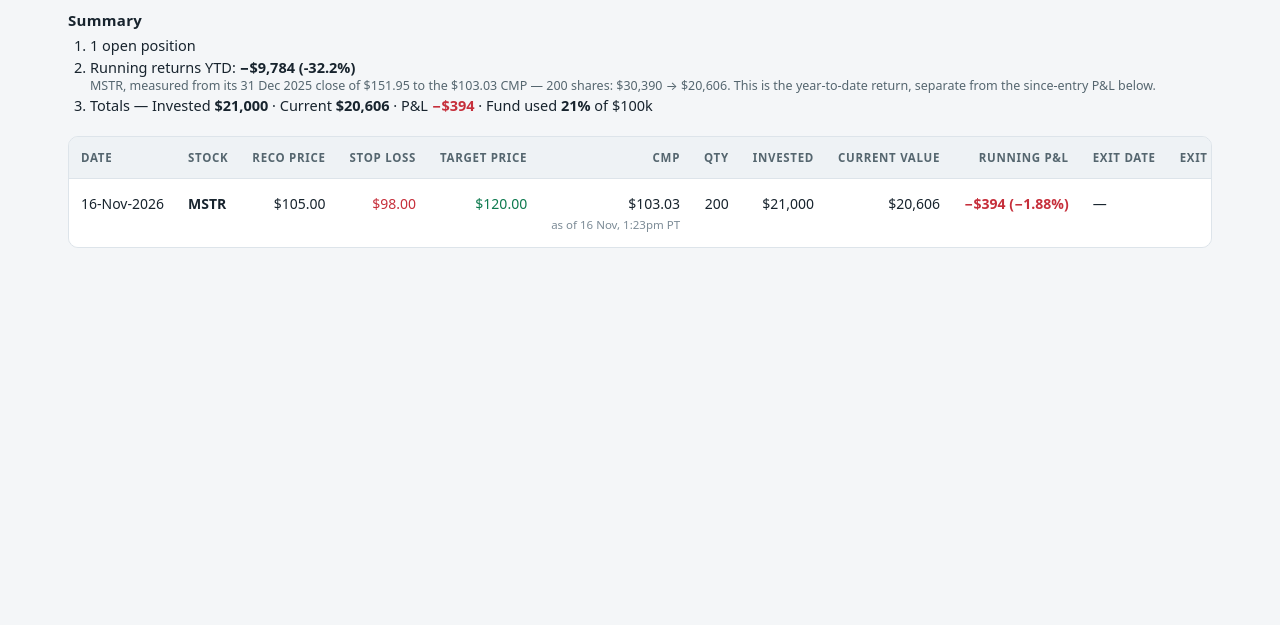
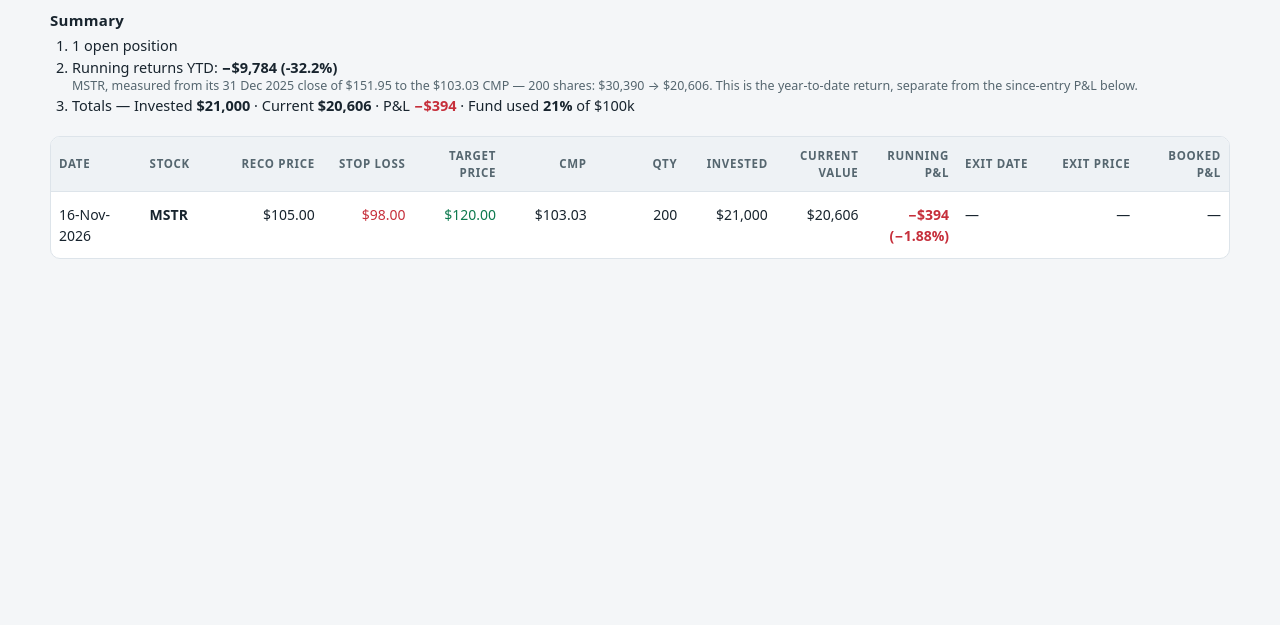
Before and after one commit to phoenixstonecapital/psc, a plain HTML site: page index.html in a window 1280 px wide. Shown: the part 175-800 px from the top of the page. Drawn offline with Linux system fonts and the light colour scheme.

Commit message:
Refresh dashboard 2026-11-16 13:26 PT

```diff
--- a/index.html
+++ b/index.html
@@ -20,13 +20,14 @@
   *{box-sizing:border-box}
   body{
     margin:0;
+    overflow-x:hidden;
     background:var(--bg);
     color:var(--text);
     font-family:system-ui, -apple-system, "Segoe UI", Roboto, sans-serif;
     line-height:1.5;
     -webkit-font-smoothing:antialiased;
   }
-  .wrap{max-width:1180px;margin:0 auto;padding:24px 18px 36px}
+  .wrap{max-width:1180px;margin:0 auto;padding:24px 0 36px}
   .brand{display:flex;align-items:center;gap:16px}
   .logo{width:72px;height:72px;flex:0 0 auto;display:block}
   h1{margin:0;font-size:24px;line-height:1.2;font-weight:700}
@@ -42,18 +43,17 @@
   .summary li:last-child{margin-bottom:0}
   .summary .basis{display:block;font-size:12.5px;color:var(--muted)}
 
-  .table-wrap{margin-top:20px;border:1px solid var(--line);border-radius:10px;overflow-x:auto;background:var(--card)}
-  table{width:100%;border-collapse:collapse;font-size:14px}
+  .table-wrap{margin-top:20px;border:1px solid var(--line);border-radius:10px;overflow:hidden;background:var(--card)}
+  table{width:100%;border-collapse:collapse;font-size:14px;table-layout:fixed}
   thead th{
     text-align:left;font-size:11.5px;letter-spacing:.06em;text-transform:uppercase;
-    color:var(--muted);font-weight:700;padding:12px 12px;
-    border-bottom:1px solid var(--line);background:#eef2f5;white-space:nowrap;
+    color:var(--muted);font-weight:700;padding:10px 8px;
+    border-bottom:1px solid var(--line);background:#eef2f5;
   }
   thead th.num, tbody td.num{text-align:right}
-  tbody td{padding:14px 12px;border-bottom:1px solid var(--line);vertical-align:top;white-space:nowrap}
+  tbody td{padding:12px 8px;border-bottom:1px solid var(--line);vertical-align:top;overflow-wrap:break-word}
   tbody tr:last-child td{border-bottom:0}
   .stock{font-weight:700}
-  .cmp-note{display:block;font-size:11.5px;color:var(--muted2);white-space:nowrap;margin-top:2px}
   .neg{color:var(--red);font-weight:600}
   .sl{color:var(--red)}
   .tgt{color:var(--green)}
@@ -73,7 +73,6 @@
     }
     tbody td.num{text-align:right}
     tbody tr{padding:6px 0}
-    .cmp-note{text-align:right}
   }
 </style>
 </head>
@@ -128,7 +127,7 @@
           <td data-label="Reco Price" class="num">$105.00</td>
           <td data-label="Stop Loss" class="num sl">$98.00</td>
           <td data-label="Target Price" class="num tgt">$120.00</td>
-          <td data-label="CMP" class="num">$103.03<span class="cmp-note">as of 16 Nov, 1:23pm PT</span></td>
+          <td data-label="CMP" class="num">$103.03</td>
           <td data-label="Qty" class="num">200</td>
           <td data-label="Invested" class="num">$21,000</td>
           <td data-label="Current Value" class="num">$20,606</td>
```
